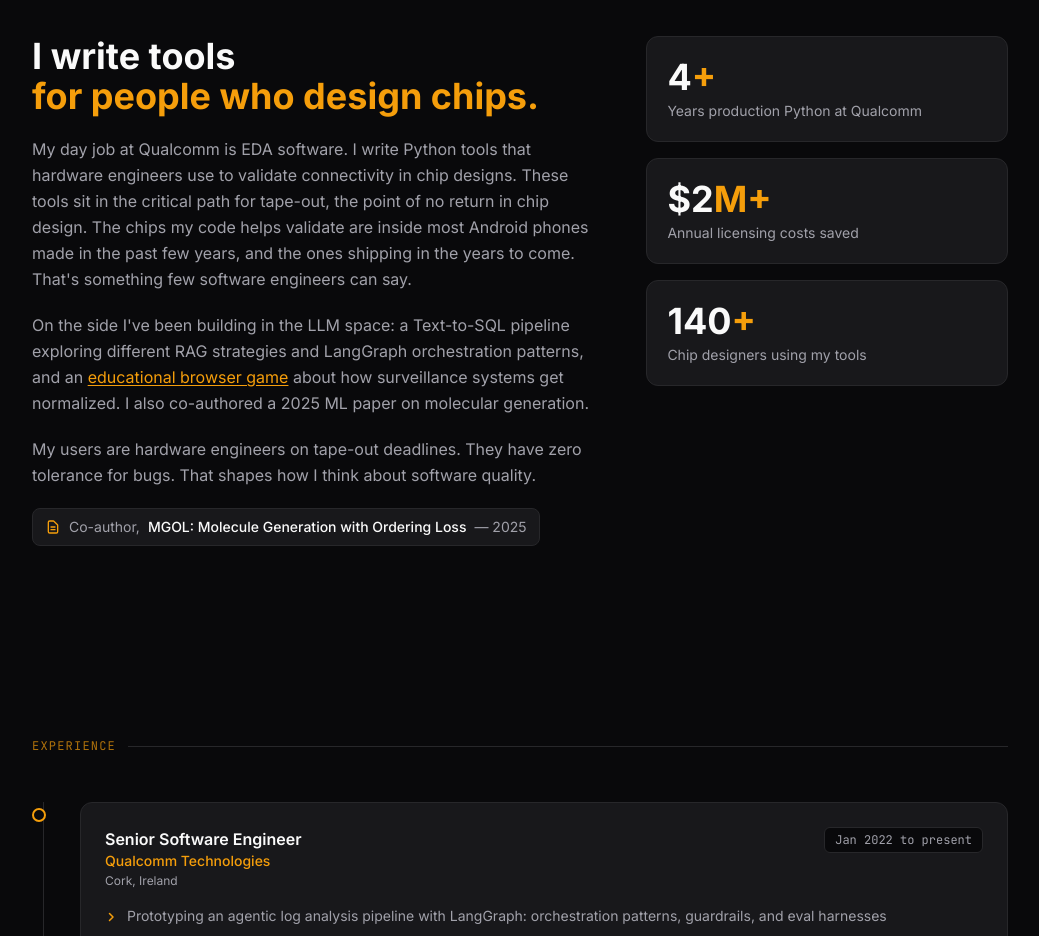
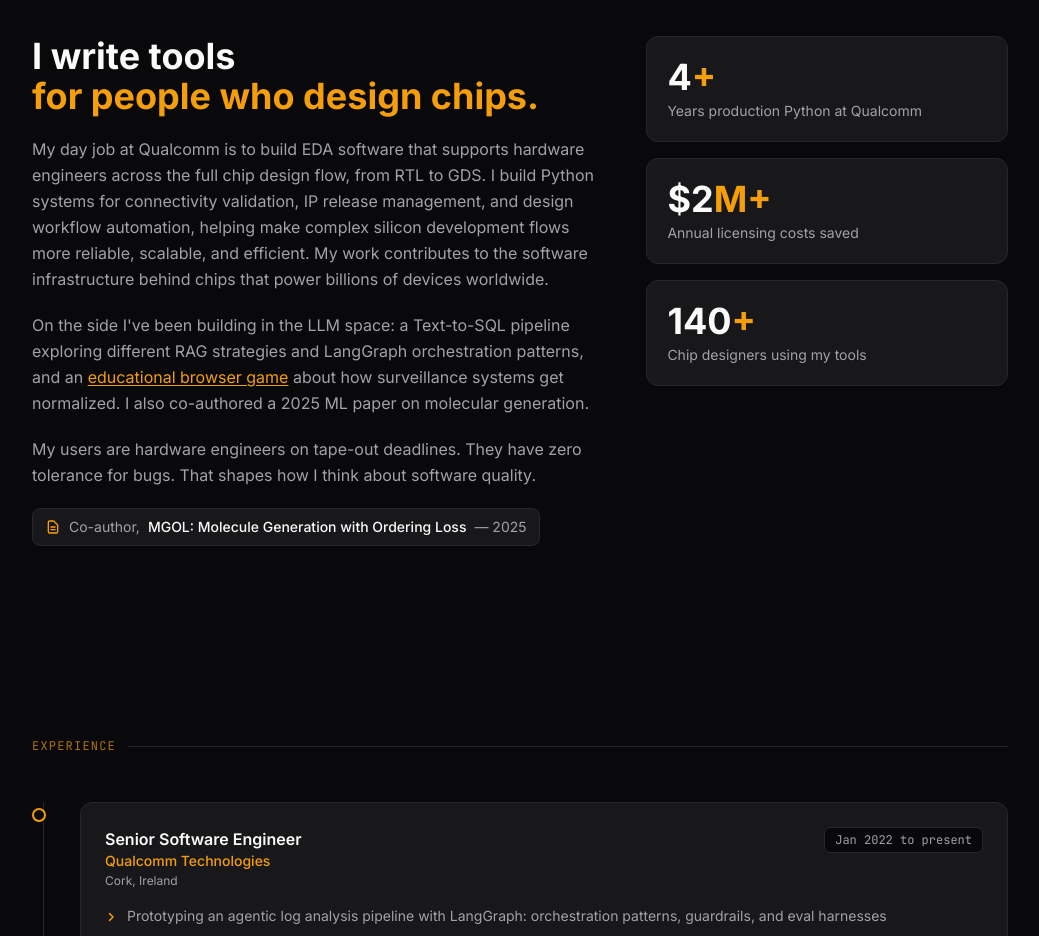
Before and after one commit to selimym/selimym.github.io, an Astro site: page / in a window 1280 px wide. Shown: the part 980-1916 px from the top of the page, without its empty margins (120-1159 px from the left). Built offline with nearby package versions, Linux system fonts and the light colour scheme; Astro itself is replaced by a stand-in of ours.

Commit message:
Update some data

```diff
--- a/src/components/About.astro
+++ b/src/components/About.astro
@@ -17,11 +17,10 @@
         <span class="text-accent">for people who design chips.</span>
       </h2>
       <p class="text-muted leading-relaxed">
-        My day job at Qualcomm is EDA software. I write Python tools that hardware engineers use
-        to validate connectivity in chip designs. These tools sit in the critical path for tape-out,
-        the point of no return in chip design. The chips my code helps validate are inside most
-        Android phones made in the past few years, and the ones shipping in the years to come.
-        That's something few software engineers can say.
+        My day job at Qualcomm is to build EDA software that supports hardware engineers across the full chip design flow, from RTL to GDS.
+        I build Python systems for connectivity validation, IP release management, and design workflow automation,
+        helping make complex silicon development flows more reliable, scalable, and efficient.
+        My work contributes to the software infrastructure behind chips that power billions of devices worldwide.
       </p>
       <p class="text-muted leading-relaxed">
         On the side I've been building in the LLM space: a Text-to-SQL pipeline exploring different
--- a/src/components/Hero.astro
+++ b/src/components/Hero.astro
@@ -460,7 +460,7 @@
     neural: {
       tag: 'NEURAL ENGINE · RESEARCH',
       title: 'ML for drug discovery',
-      desc: 'IEEE paper on structured pruning for efficient inference.',
+      desc: 'Co-authored an ML paper on molecular generation published in 2025 in IEEE',
       url: 'https://ieeexplore.ieee.org/document/11106423',
     },
     io: {
```
Also changed, not shown: docs/superpowers/plans/2026-03-25-chip-interactive-redesign.md (+1 -1 lines), docs/superpowers/specs/2026-03-25-chip-interactive-redesign.md (+1 -1 lines).
